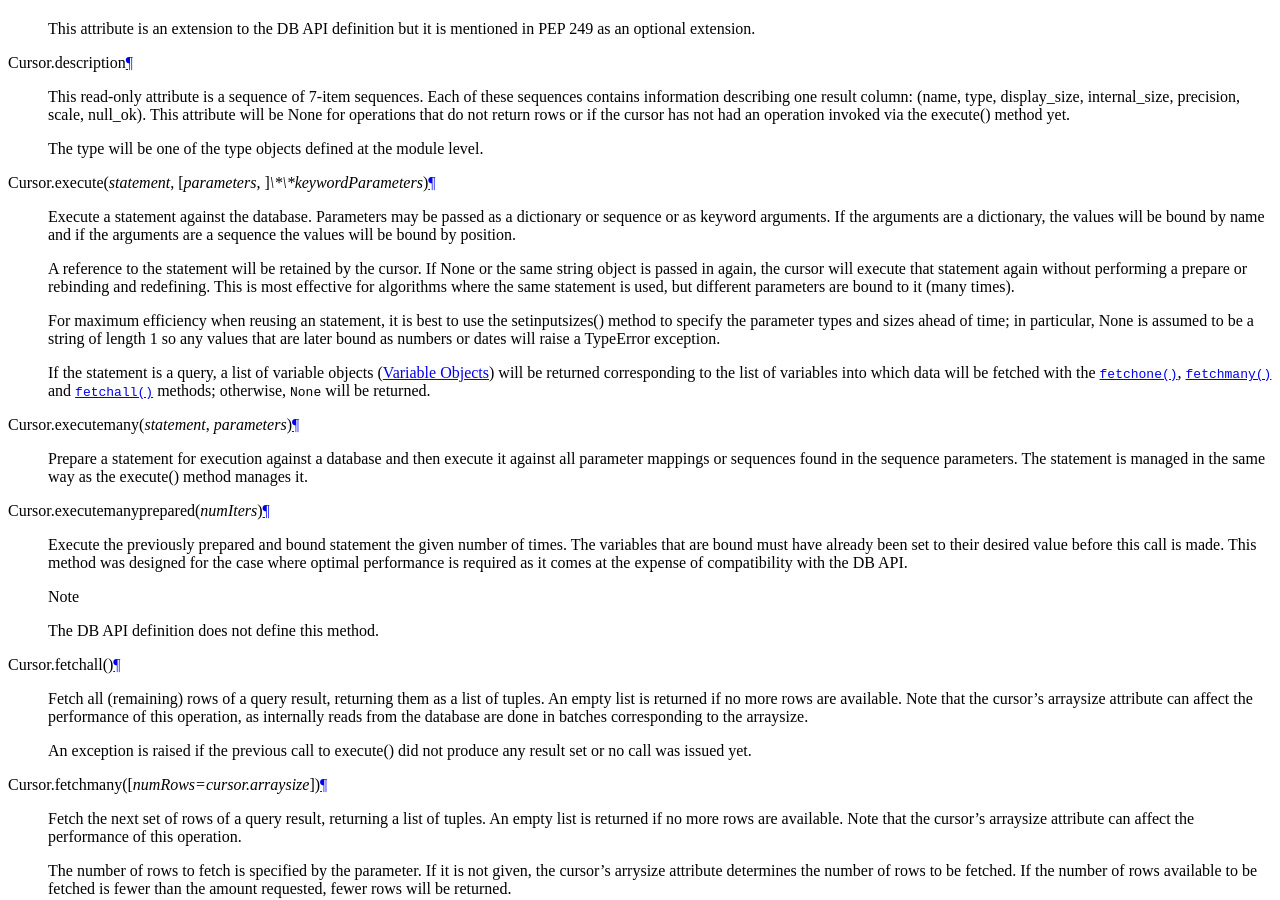
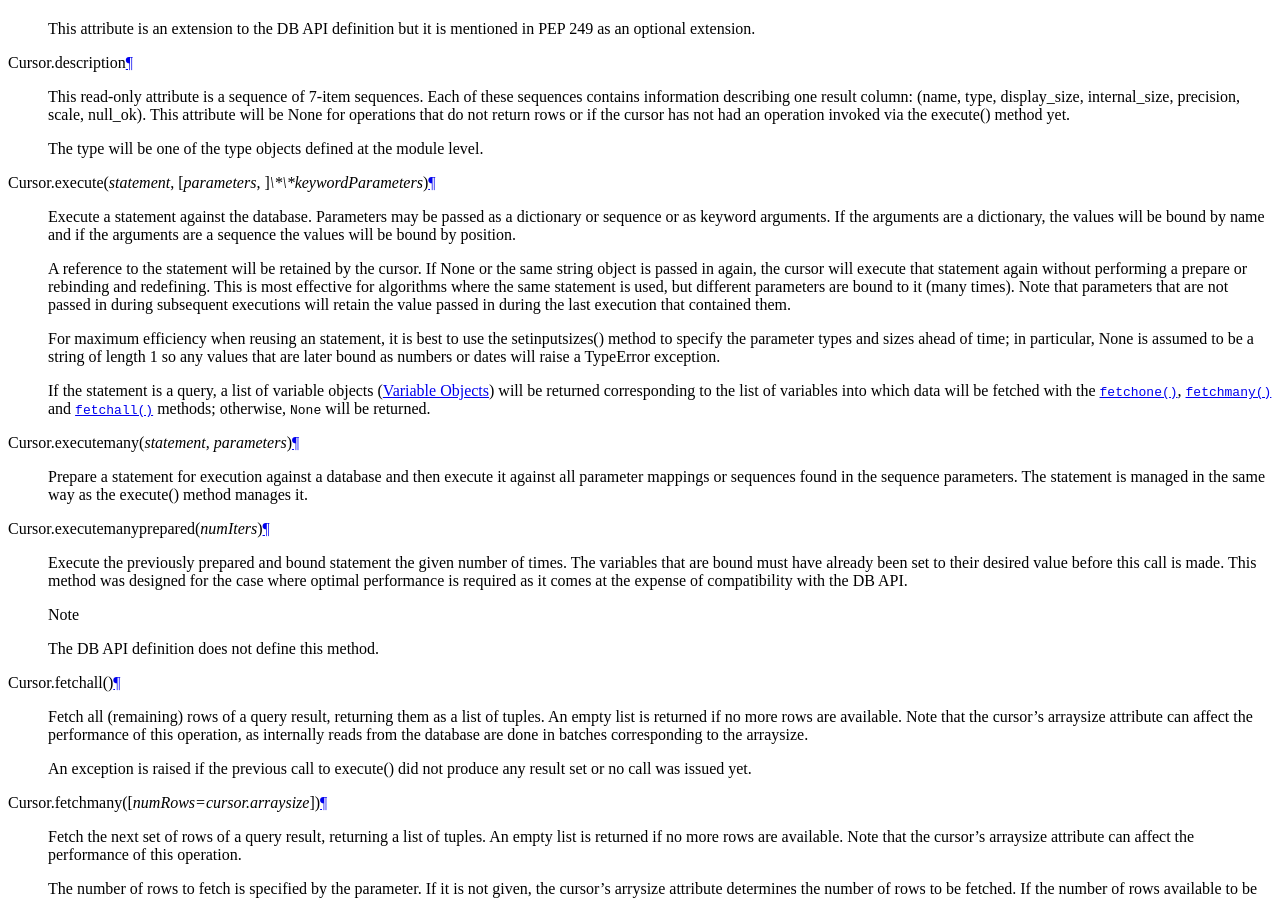
Before and after one commit to Bluehorn/cx_Oracle, a Sphinx documentation site: the page built from doc/cursor.rst, in a window 1280 px wide and 900 px high, scrolled down 1041 px. Built offline with Sphinx 7.4.7, drawn with Linux system fonts in a browser that asks for light colours.

Commit message:
Add a comment warning that parameters not passed in during subsequent executions of a statement will retain their original values as requested by Harald Armin Massa.
git-svn-id: https://cx-oracle.svn.sourceforge.net/svnroot/cx-oracle/trunk@143 0cf6dada-cf32-0410-b4fe-d86b42e8394d

```diff
--- a/doc/cursor.rst
+++ b/doc/cursor.rst
@@ -115,7 +115,9 @@ Cursor Object
    same string object is passed in again, the cursor will execute that
    statement again without performing a prepare or rebinding and redefining.
    This is most effective for algorithms where the same statement is used, but
-   different parameters are bound to it (many times).
+   different parameters are bound to it (many times). Note that parameters that
+   are not passed in during subsequent executions will retain the value passed
+   in during the last execution that contained them.
 
    For maximum efficiency when reusing an statement, it is best to use the
    setinputsizes() method to specify the parameter types and sizes ahead of
```
